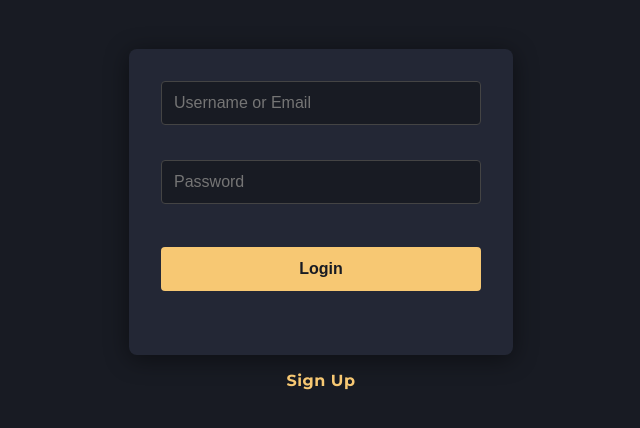
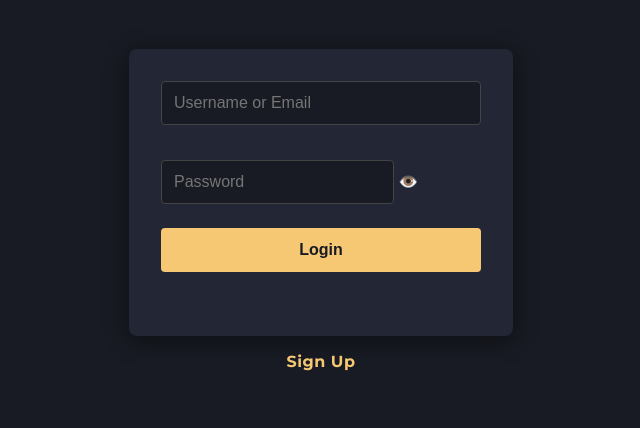
Before and after one commit to Devonnnnnnnnnn/dashboard, a website: page login.html in a window 1280 px wide. Shown: the part 64-492 px from the top of the page, without its empty margins (319-959 px from the left). Drawn offline with Linux system fonts and the light colour scheme.

Commit message:
Update login.html

```diff
--- a/login.html
+++ b/login.html
@@ -2,18 +2,28 @@
 <html>
 <head>
   <title>Login</title>
-  <link href="https://fonts.googleapis.com/css2?family=Montserrat:wght@400;700&display=swap" rel="stylesheet">
-  <link rel="stylesheet" href="style.css">
+  <link href="https://fonts.googleapis.com/css2?family=Montserrat:wght@400;700&display=swap" rel="stylesheet" />
+  <link rel="stylesheet" href="style.css" />
 </head>
 <body>
   <h2>Login</h2>
   <form id="loginForm">
-    <input type="text" id="userOrEmail" placeholder="Username or Email" required /><br>
-    <input type="password" id="password" placeholder="Password" required /><br>
+    <input type="text" id="userOrEmail" placeholder="Username or Email" required /><br />
+    <div class="password-wrapper">
+      <input type="password" id="password" placeholder="Password" required />
+      <span class="toggle-password" onclick="togglePassword('password')">👁️</span>
+    </div>
     <button type="submit">Login</button>
     <div id="error"></div>
   </form>
   <a href="signup.html">Sign Up</a>
+
   <script src="main.js"></script>
+  <script>
+    function togglePassword(id) {
+      const input = document.getElementById(id);
+      input.type = input.type === "password" ? "text" : "password";
+    }
+  </script>
 </body>
 </html>
```
